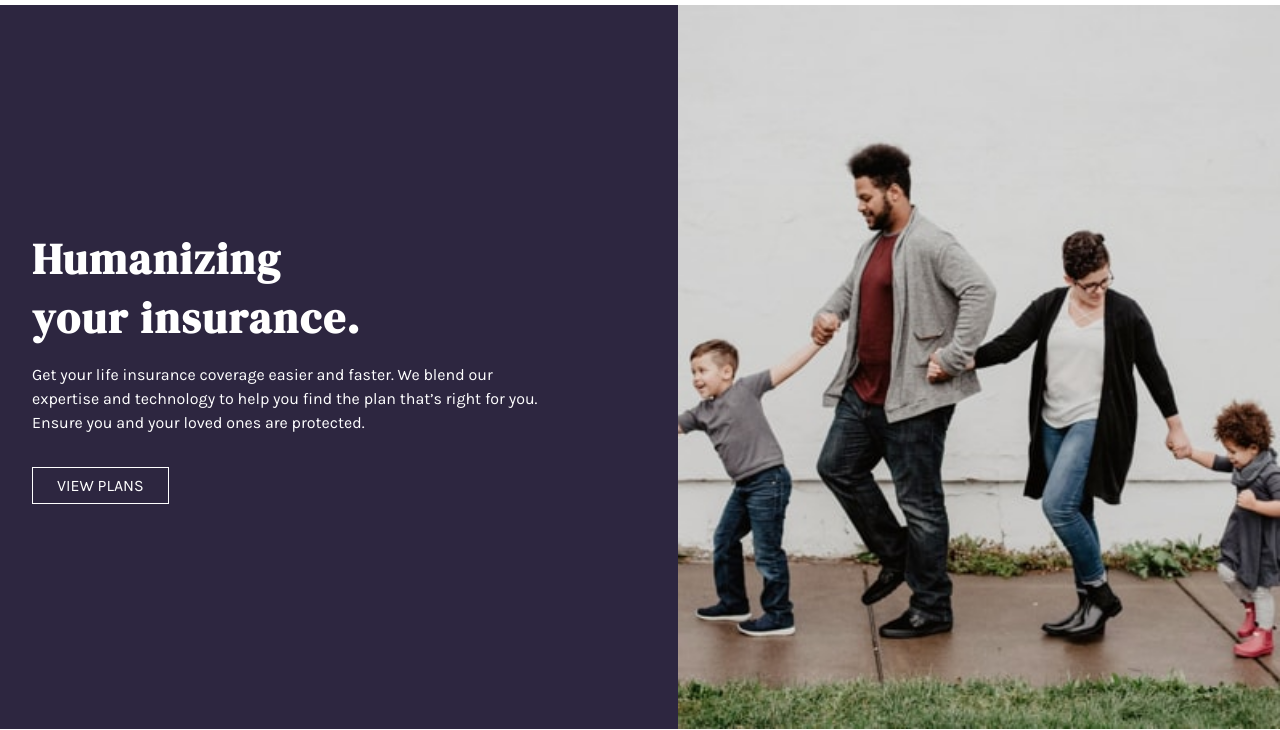
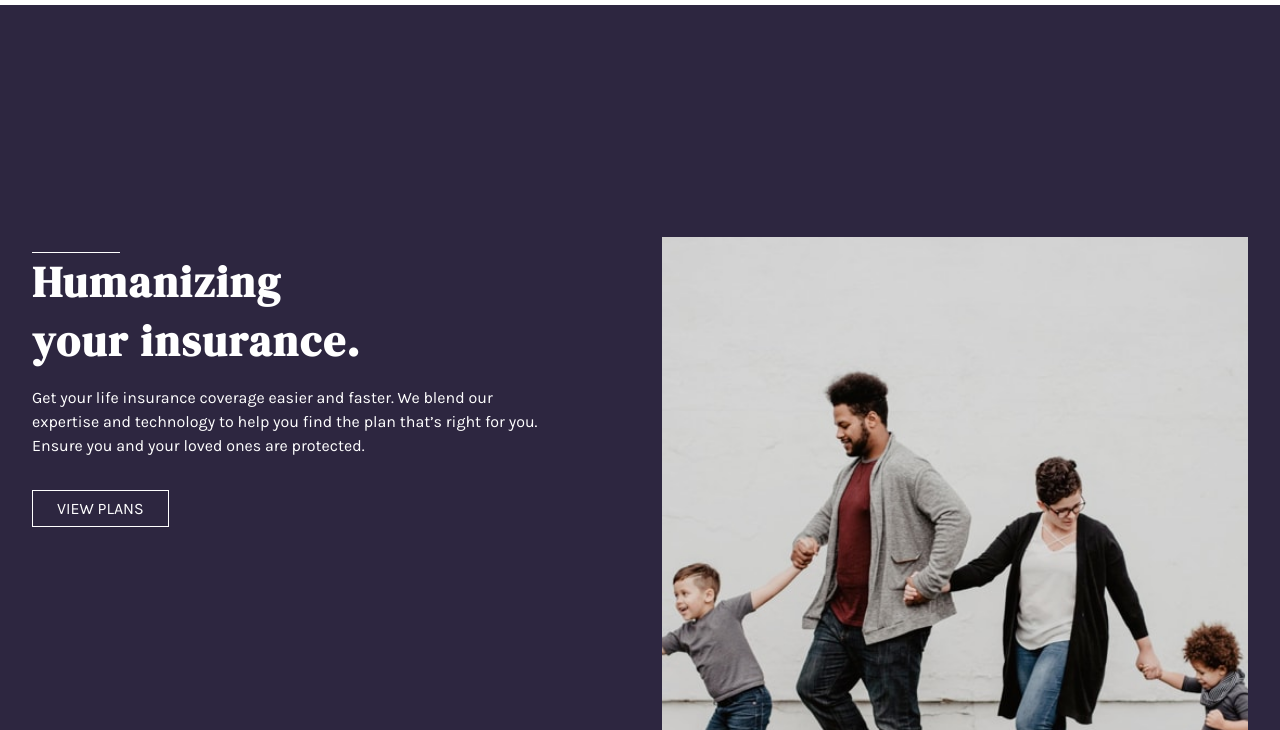
Before and after one commit to codernami/insure-landing-page, a plain HTML site: page index.html in a window 1280 px wide. Shown: the part 70-800 px from the top of the page. Drawn offline with Linux system fonts and the light colour scheme.

Commit message:
Styling responsive desktop hero

```diff
--- a/index.html
+++ b/index.html
@@ -45,7 +45,8 @@
   </header>
 
   <section class="hero">
-    <img class= "hero_img" src= "./images/image-intro-mobile.jpg" alt="happy family">
+    <img class="hero_img" src="./images/image-intro-mobile.jpg"
+    srcset="./images/image-intro-desktop.jpg 1200w" alt="Happy family">
 
     <div class="hero_info">
       <h1 class="hero_title">Humanizing your insurance.</h1>
--- a/styles/media-queries.css
+++ b/styles/media-queries.css
@@ -50,13 +50,27 @@
 		flex-direction: row-reverse;
 		align-items: center;
 		background-color: var(--bg-hero);
+		padding: 2rem;
 	}
-
+	.hero_img {
+		transform: translateY(200px);
+	}
 	.hero_info {
 		align-items: flex-start;
 		text-align: left;
-		padding: 2rem;
 		background-image: none;
+	}
+	.hero_title {
+		position: relative;
+	}
+	.hero_title:before {
+		content: '';
+		position: absolute;
+		height: 5px;
+		width: 25%;
+		top: 0;
+		left: 0%;
+		border-top: 1px solid #FFF;
 	}
 	.hero_text {
 		width: min(530px, 89%);
```
